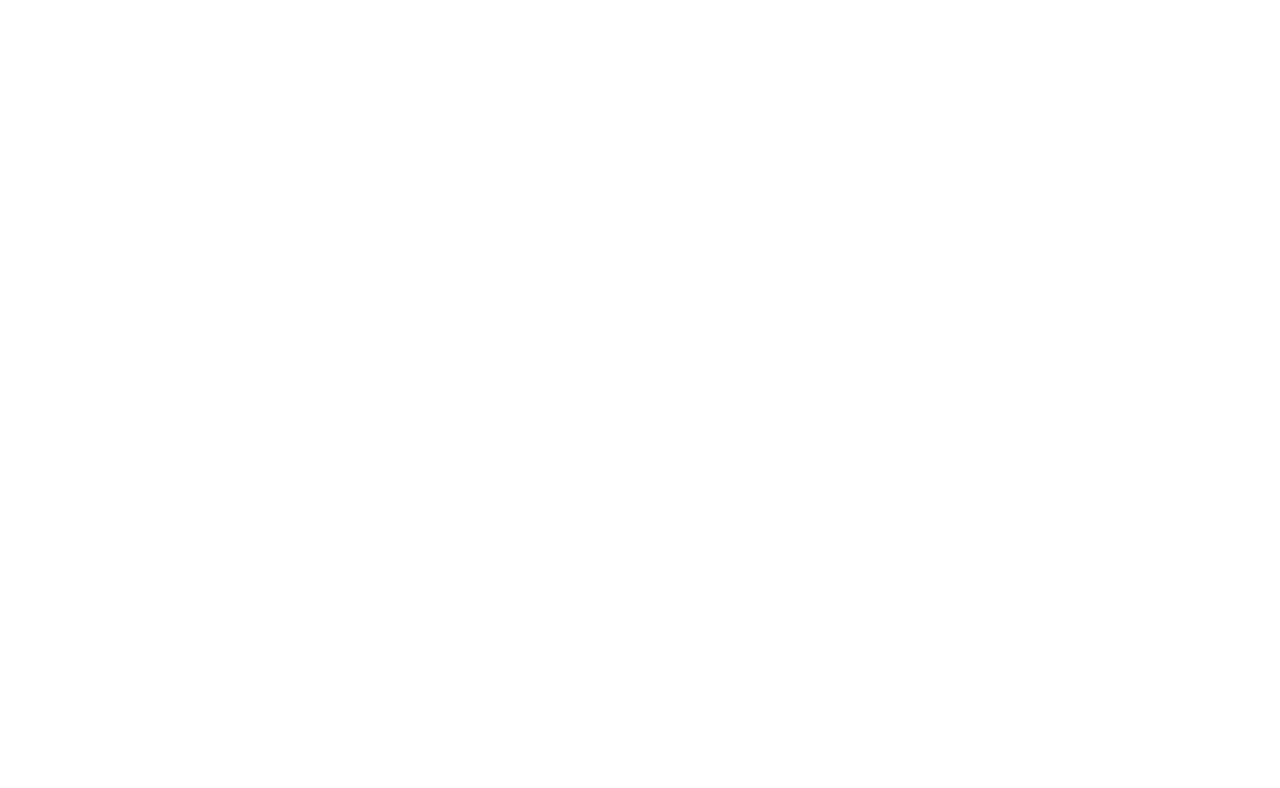
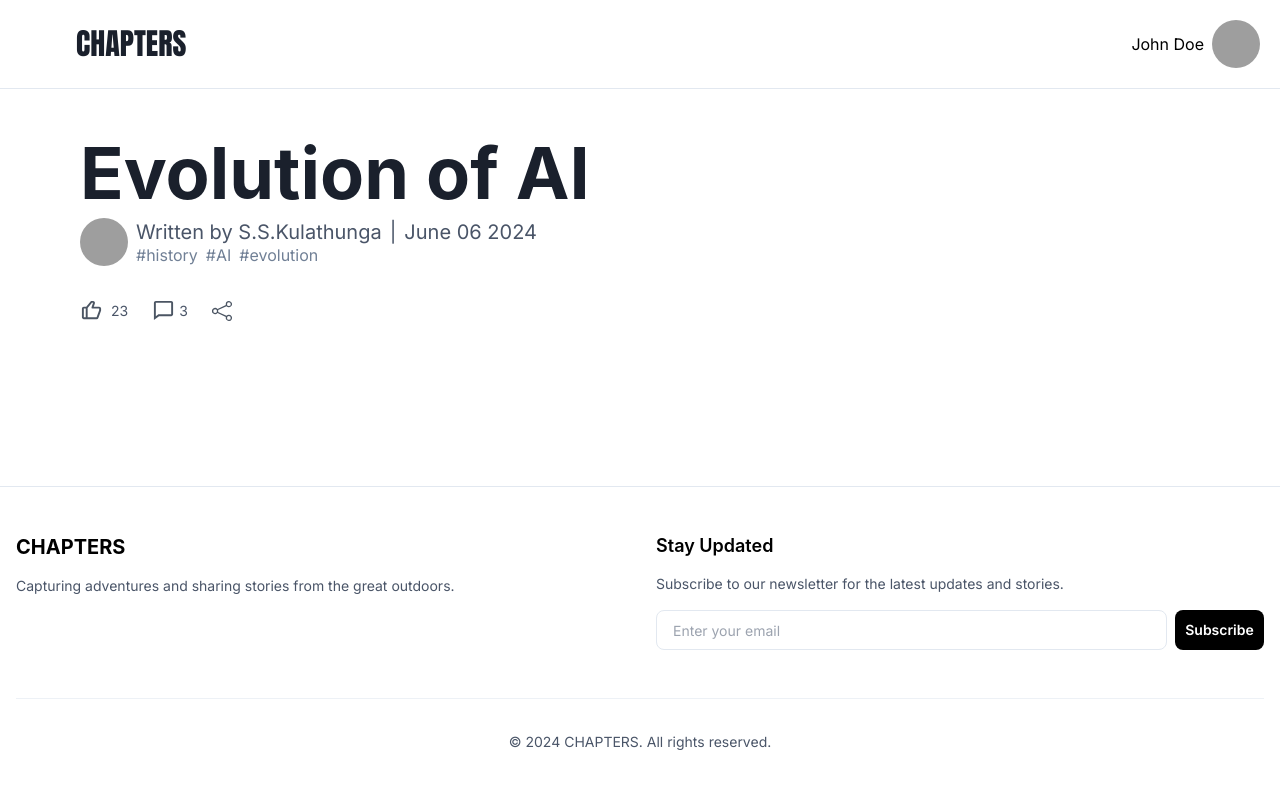
Before and after one commit to comp-math-uom/chapters-frontend, a Next.js app: page /blog/1 in a window 1280 px wide. Before the commit this address had no page. Shown: the top 788 px of the page. Built offline with nearby package versions, Linux system fonts and the light colour scheme; grey boxes are pictures that could not be loaded.

Commit message:
Blog Header is complete!

```diff
--- a/app/(blog)/blog/[id]/page.jsx
+++ b/app/(blog)/blog/[id]/page.jsx
@@ -1,21 +1,17 @@
 import { notFound } from 'next/navigation';
+import BlogHeader from "@/app/components/blog/BlogHeader";
+import blogService from "@/app/services/blogService";
 
-export default function Page({ params }) {
 
-    if (params.id !== "69") {
+export default async function Page({ params }) {
+    const blogId = Number(params.id);
+    const blog = await blogService.getBlog(blogId);
+    if (!blog) {
         return notFound();
     }
-
     return (
         <div className="container flex flex-wrap justify-center m-auto px-20 gap-20">
-            <BlogHeader
-                title="Evolution of AI"
-                author="S.S.Kulathunga"
-                date="June 06 2024"
-                likes={23}
-                comments={3}
-                hashtags={['history','AI','evolution']}
-            />
+            <BlogHeader blog={blog}/>
         </div>
     );
 }
--- a/app/components/blog/BlogHeader.jsx
+++ b/app/components/blog/BlogHeader.jsx
@@ -1,21 +1,24 @@
-import { Box, Heading, HStack, VStack, Text,Flex,Tag } from '@chakra-ui/react';
+import {Box, Heading, HStack, VStack, Text, Flex, Tag, Avatar} from '@chakra-ui/react';
 import { BiLike, BiComment } from 'react-icons/bi';
 import { BsShare } from 'react-icons/bs';
 
-export default function BlogHeader({title,author,date,likes,comments,hashtags}){
+export default function BlogHeader({blog}){
     return(
         <Box width={'full'} py={16}>
             <VStack spacing={2} align={"left"}>
                 <Heading as="h1" size="4xl" fontWeight="bold" className={'font-anton'}>
-                    {title}
+                    {blog.title}
                 </Heading>
+                <HStack spacing={2}>
+                    <Avatar src={blog.avatar}/>
+                    <VStack align={"left"}>
                         <HStack spacing={2} color="gray.600" fontSize={"xl"}>
-                    <Text>Written by {author}</Text>
+                            <Text>Written by {blog.author}</Text>
                             <Text>|</Text>
-                    <Text>{date}</Text>
+                            <Text>{blog.date}</Text>
                         </HStack>
-                <Flex wrap="wrap" gap={1} marginTop={-2}>
-                    {hashtags.map((tag, index) => (
+                        <Flex wrap="wrap" gap={2} marginTop={-3}>
+                            {blog.hashtags.map((tag, index) => (
                                 <Text
                                     key={index}
                                     fontSize="m"
@@ -25,14 +28,16 @@
                                 </Text>
                             ))}
                         </Flex>
+                    </VStack>
+                </HStack>
                 <HStack marginTop={6} spacing={6}>
                     <HStack className="cursor-pointer hover:opacity-80">
                         <BiLike size={23} className="text-gray-600" />
-                        <Text fontSize="sm" color="gray.600">{likes}</Text>
+                        <Text fontSize="sm" color="gray.600">{blog.likes}</Text>
                     </HStack>
                     <HStack spacing={1} className="cursor-pointer hover:opacity-80">
                         <BiComment size={23} className="text-gray-600" />
-                        <Text fontSize="sm" color="gray.600">{comments}</Text>
+                        <Text fontSize="sm" color="gray.600">{blog.comments}</Text>
                     </HStack>
                     <HStack spacing={1} className="cursor-pointer hover:opacity-80">
                         <BsShare size={20} className="text-gray-600" />
--- /dev/null
+++ b/app/data/blog.js
@@ -0,0 +1,34 @@
+export const blog = [
+    {
+        id: 1,
+        title: "Evolution of AI",
+        author: "S.S.Kulathunga",
+        date: "June 06 2024",
+        likes: 23,
+        comments: 3,
+        avatar: "https://avatar.iran.liara.run/public",
+        hashtags: ['history', 'AI', 'evolution']
+    },
+    {
+        id: 2,
+        title: "AI Winter",
+        author: "L.K Samarasinghe",
+        date: "June 07 2024",
+        likes: 45,
+        comments: 4,
+        avatar: "https://avatar.iran.liara.run/public",
+        hashtags: ['history','evolution']
+    },
+    {
+        id: 3,
+        title: "Ed Sheeran",
+        author: "J.K Kumara",
+        date: "June 07 2024",
+        likes: 45,
+        comments: 4,
+        avatar: "https://avatar.iran.liara.run/public",
+        hashtags: ['Music', 'Guitar', 'evolution']
+    },
+]
+
+export default blog;
--- a/app/services/blogService.js
+++ b/app/services/blogService.js
@@ -1,8 +1,12 @@
 import {blogPreviews} from "@/app/data/blogPreviews";
+import {blog} from "@/app/data/blog";
 
 export const blogService = {
     async getBlogPreviews() {
         return blogPreviews
+    },
+    async getBlog(id){
+        return blog.find(blogEntry => blogEntry.id === id);
     }
 }
 
```
Lines whose indentation alone changed are shown as unchanged.
